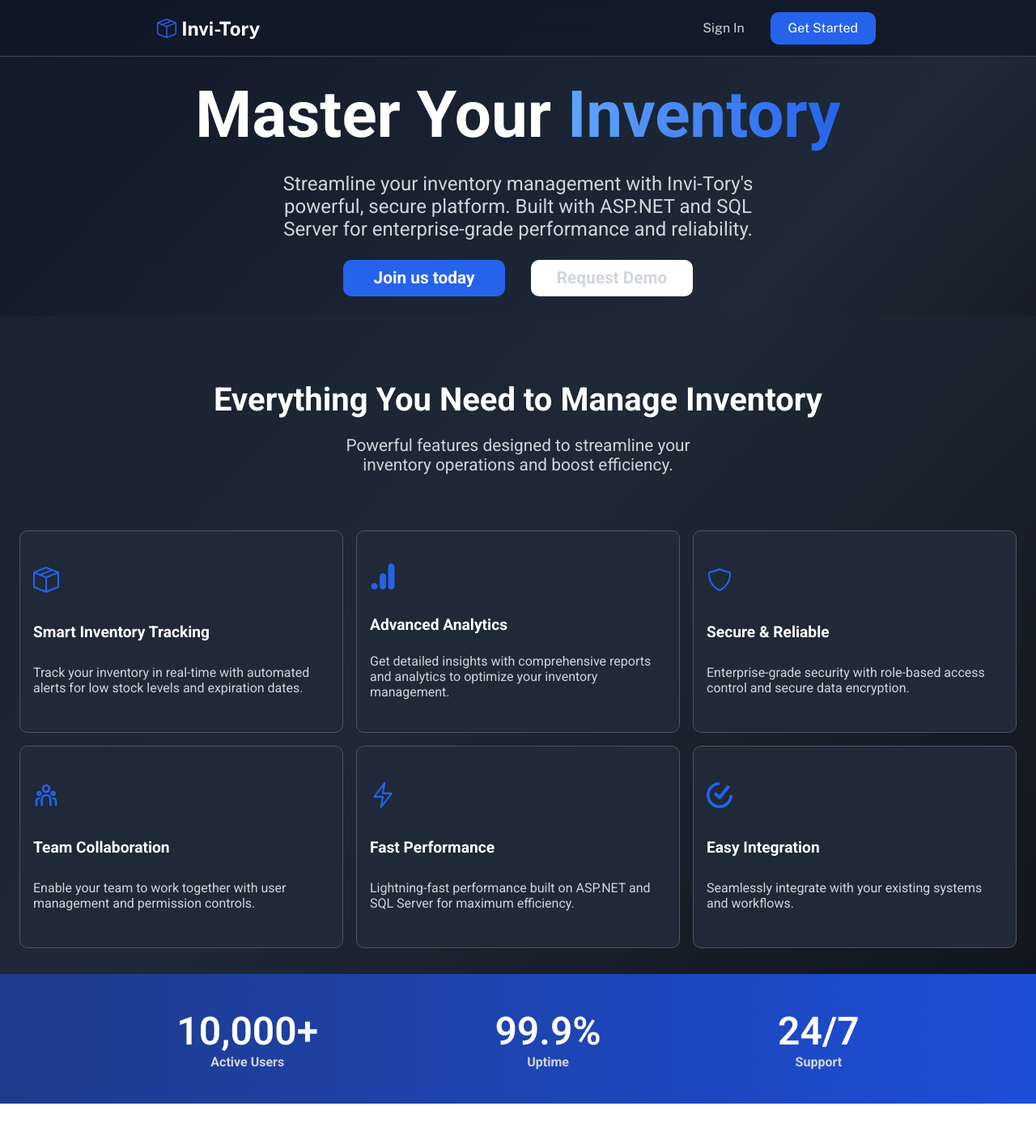
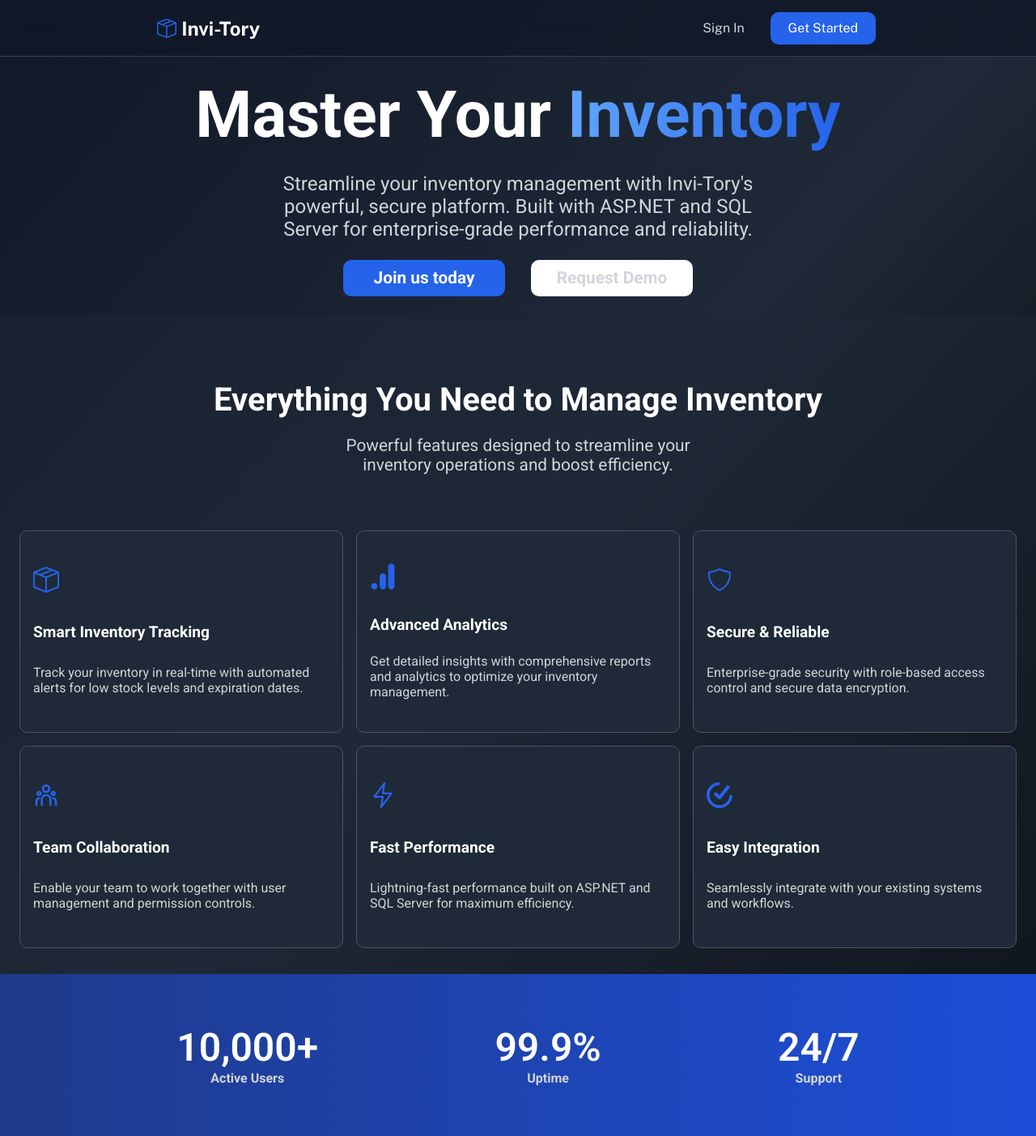
Before and after one commit to Alexander-Agu/Invi-Tory, a React (Vite) app in the folder Client/: page / in a window 1280 px wide. Shown: the whole page at 81% size. Before the commit the page ends 1363 px from the top, so only its background shows below. Built offline with nearby package versions, Linux system fonts and the light colour scheme.

Commit message:
Fixing stat container height

```diff
--- a/Client/src/components/Stat/stat.css
+++ b/Client/src/components/Stat/stat.css
@@ -4,7 +4,7 @@
 /* Stat Container */
 .stat-container{
     width: 100%;
-    height: 20vh;
+    height: 25vh;
 
     background: linear-gradient(to right, #1e3a8a, #1d4ed8);
 
@@ -38,8 +38,3 @@
 .stat-texts p{
     color: #d1d5db;;
 }
-
-
-.stat-container h2{
-
-}
```
Also changed, not shown: Client/src/components/CTA/Cta.jsx (added), Client/src/components/CTA/cta.css (added).
